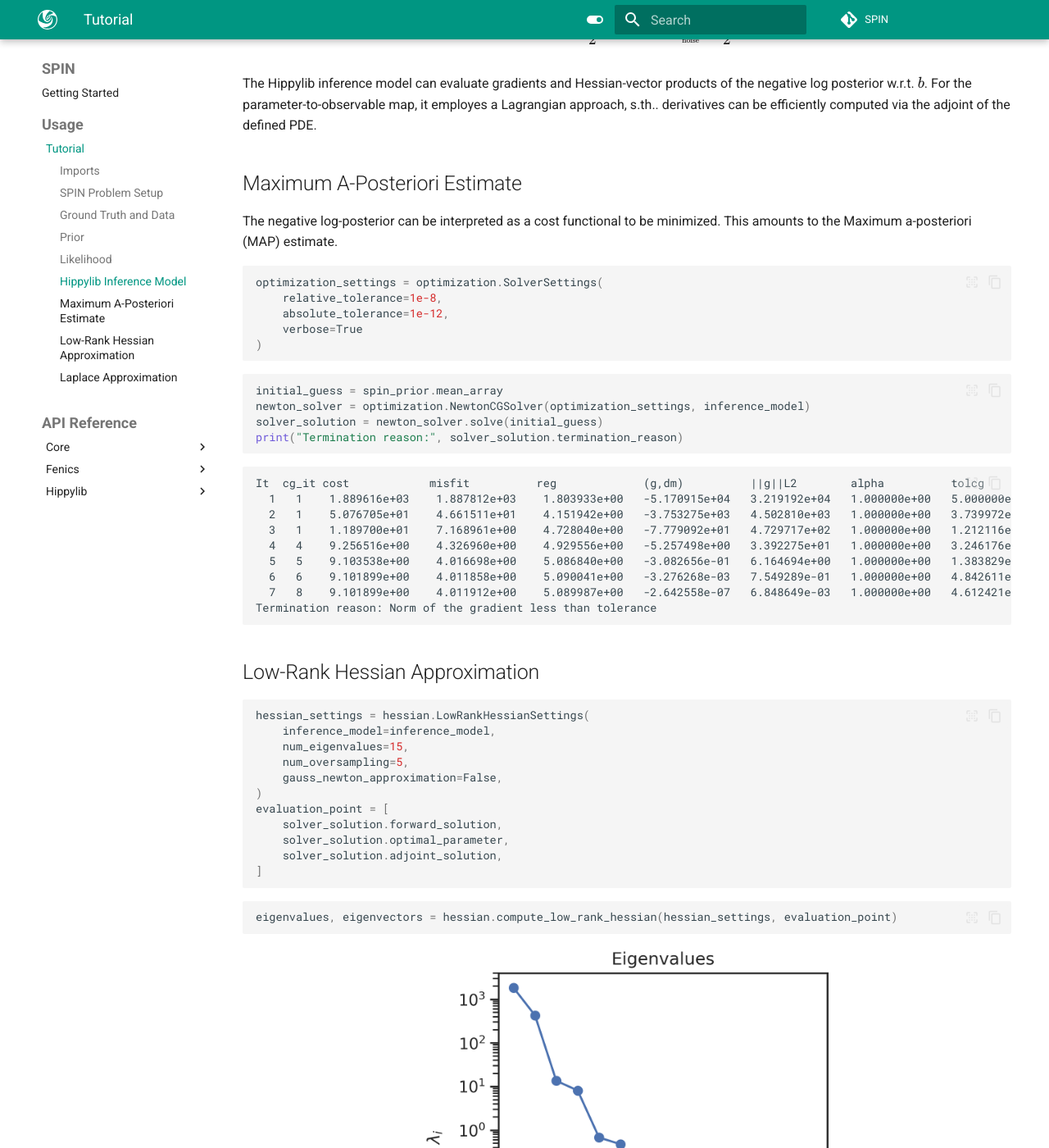
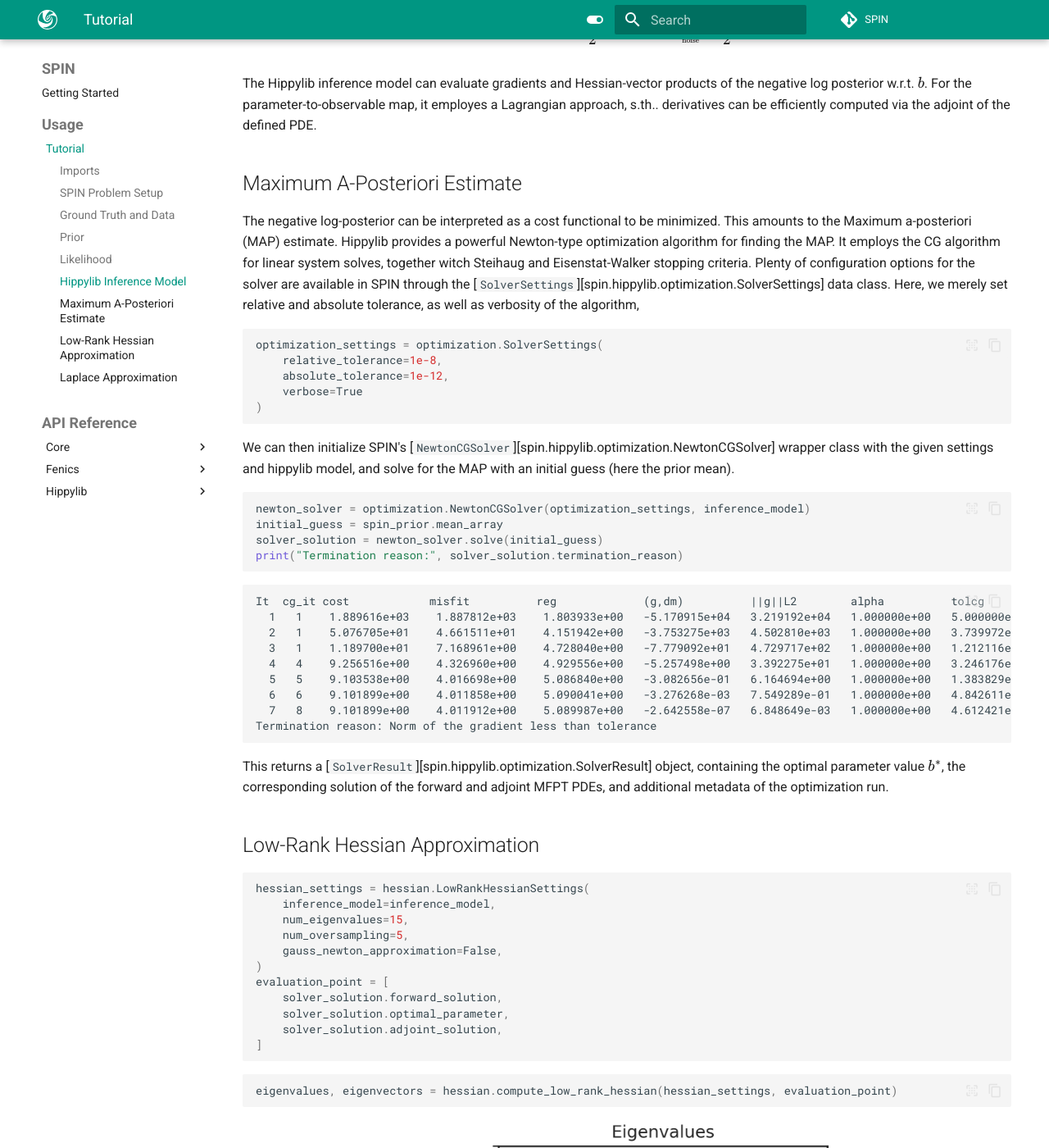
Before and after one commit to maximilian-kruse/SPIN, an MkDocs documentation site: the page built from docs/usage/tutorial.md, in a window 1280 px wide and 1400 px high, scrolled down 7518 px. Shown: the whole window at 82% size. Built offline with MkDocs 1.6.1 and Material for MkDocs 9.7.7, drawn with Linux system fonts in a browser that asks for light colours; comment, search, counter and statistics services are not loaded.

Commit message:
docs: add more text to tutorial

````diff
--- a/docs/usage/tutorial.md
+++ b/docs/usage/tutorial.md
@@ -356,7 +356,11 @@ can be efficiently computed via the adjoint of the defined PDE.
 ## Maximum A-Posteriori Estimate
 
 The negative log-posterior can be interpreted as a cost functional to be minimized. This amounts to
-the Maximum a-posteriori (MAP) estimate.
+the Maximum a-posteriori (MAP) estimate. Hippylib provides a powerful Newton-type optimization
+algorithm for finding the MAP. It employs the CG algorithm for linear system solves, together witch
+Steihaug and Eisenstat-Walker stopping criteria. Plenty of configuration options for the solver are
+available in SPIN through the [`SolverSettings`][spin.hippylib.optimization.SolverSettings] data class.
+Here, we merely set relative and absolute tolerance, as well as verbosity of the algorithm,
 
 ```py
 optimization_settings = optimization.SolverSettings(
@@ -366,9 +370,13 @@ optimization_settings = optimization.SolverSettings(
 )
 ```
 
+We can then initialize SPIN's [`NewtonCGSolver`][spin.hippylib.optimization.NewtonCGSolver] wrapper
+class with the given settings and hippylib model, and solve for the MAP with an initial guess
+(here the prior mean).
+
 ```py
+newton_solver = optimization.NewtonCGSolver(optimization_settings, inference_model)
 initial_guess = spin_prior.mean_array
-newton_solver = optimization.NewtonCGSolver(optimization_settings, inference_model)
 solver_solution = newton_solver.solve(initial_guess)
 print("Termination reason:", solver_solution.termination_reason)
 ```
@@ -384,6 +392,10 @@ It  cg_it cost            misfit          reg             (g,dm)          ||g||L
   7   8    9.101899e+00    4.011912e+00    5.089987e+00   -2.642558e-07   6.848649e-03   1.000000e+00   4.612421e-04
 Termination reason: Norm of the gradient less than tolerance
 ```
+
+This returns a [`SolverResult`][spin.hippylib.optimization.SolverResult] object, containing the optimal
+parameter value $b^*$, the corresponding solution of the forward and adjoint MFPT PDEs, and additional
+metadata of the optimization run.
 
 ## Low-Rank Hessian Approximation
 
````
